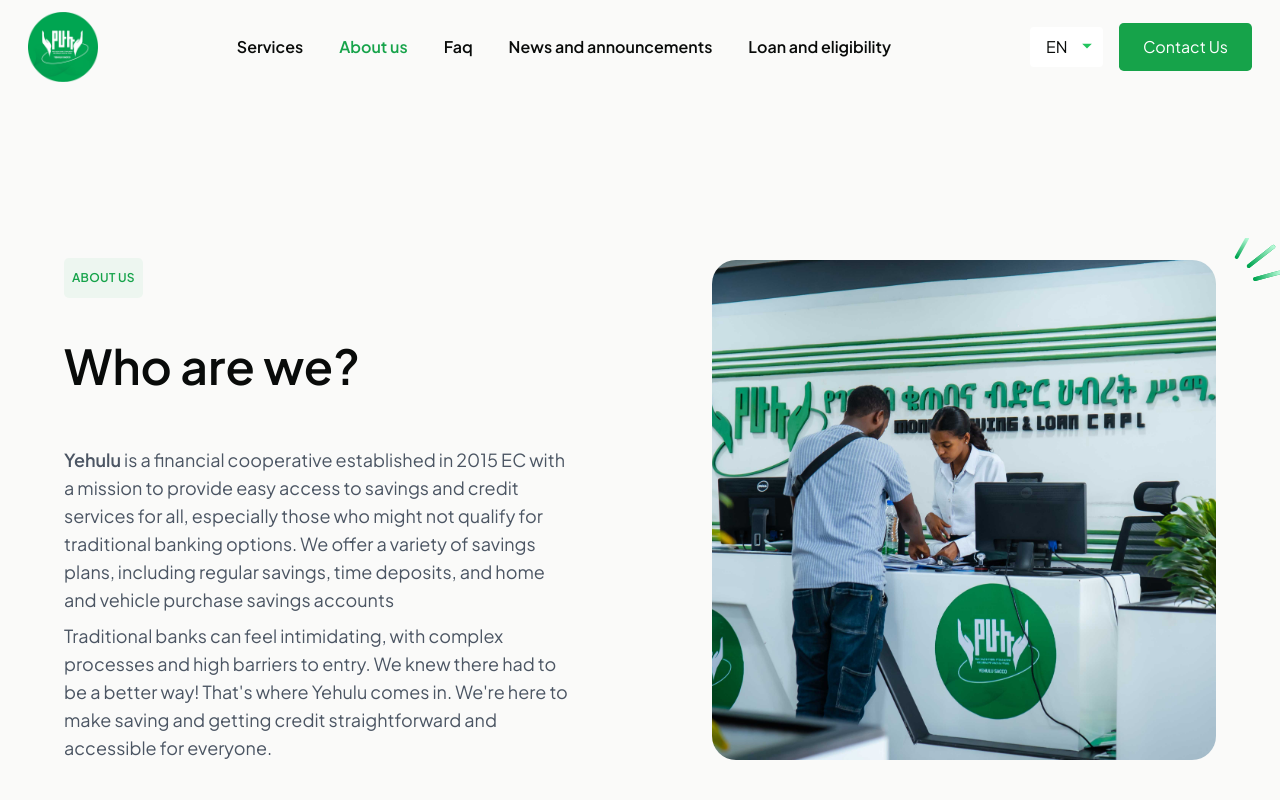
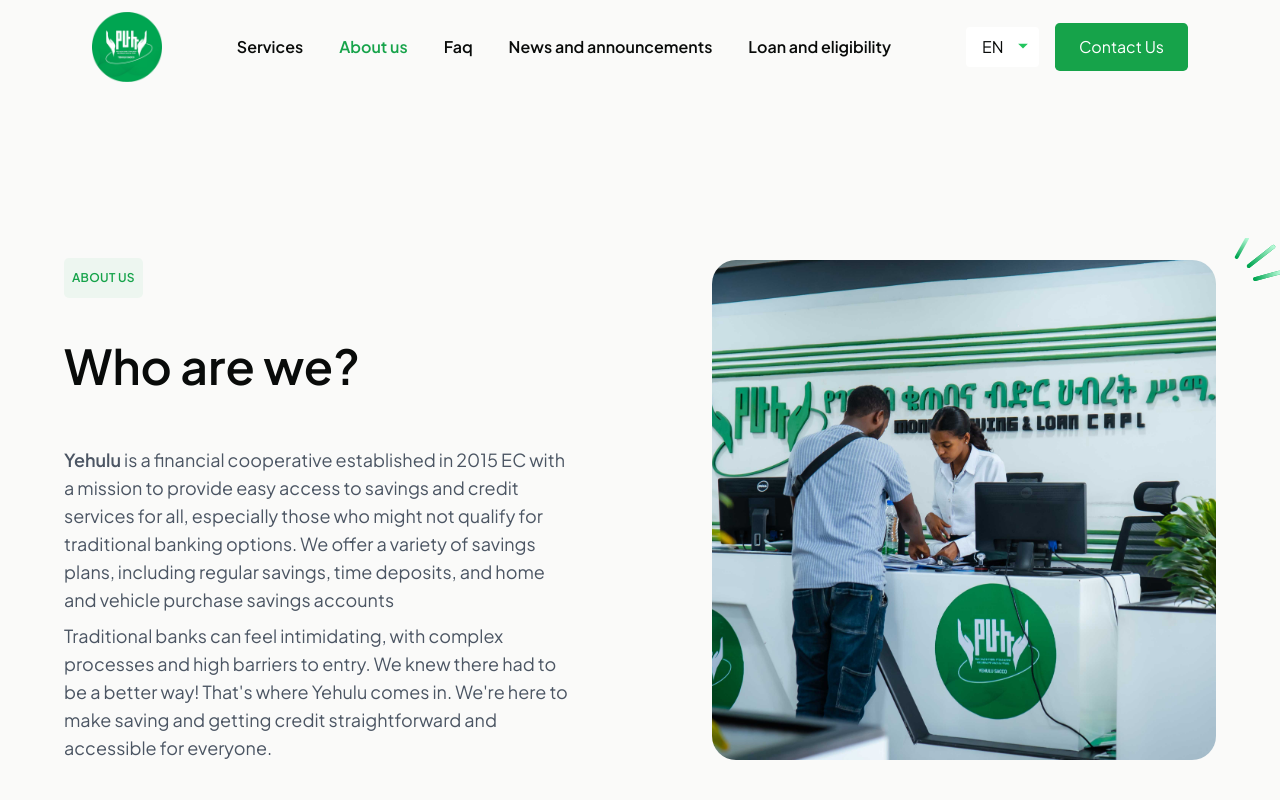
Before and after one commit to Upsurge-Tech/Project-Yehulusaccos-Frontend, a Next.js app: page /about in a window 1280 px wide. Shown: the top 800 px of the page. Built offline with nearby package versions, Linux system fonts and the light colour scheme.

Commit message:
style: Add x-paddings to footer & navbar

```diff
--- a/components/Footer.tsx
+++ b/components/Footer.tsx
@@ -16,7 +16,7 @@ import { FiPhoneCall } from "react-icons/fi";
 const Footer = () => {
   return (
     <footer className="bg-[#FAFFFC] w-full p-10 border-t-[1px] border-stone-200">
-      <div className="mx-auto flex md:flex-row flex-col md:justify-between md:gap-x-10 space-y-8 md:space-y-0">
+      <div className="container mx-auto flex md:flex-row flex-col md:justify-between md:gap-x-10 space-y-8 md:space-y-0">
         <Link href="/home" className="flex items-start justify-center">
           <Image src={Logo} alt="Company Logo" width={70} height={70} />
         </Link>
--- a/components/NavBar.tsx
+++ b/components/NavBar.tsx
@@ -38,7 +38,7 @@ const NavBar = () => {
     <div
       className={`py-3 px-3 md:px-7 w-full ${scrollActive ? "shadow-md" : ""}`}
     >
-      <div className="flex justify-between items-center">
+      <div className="container flex justify-between items-center">
         <Link
           href="/home"
           className="w-[50px] md:w-[70px] h-[50px] md:h-[70px]"
```
